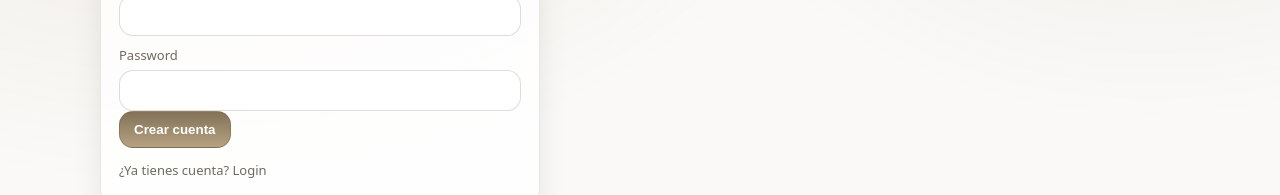
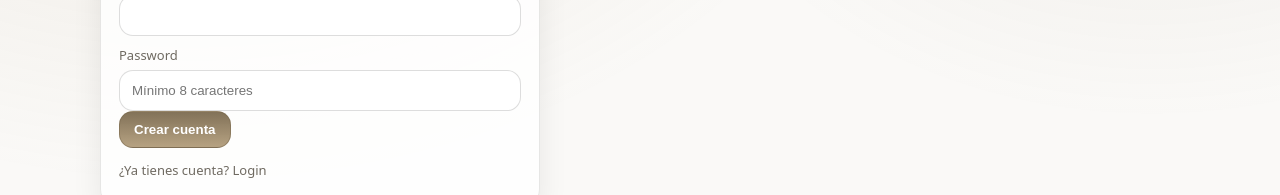
Before and after one commit to jehosafad/EntreMaletas, a React (Vite) app in the folder web/: page /register in a window 1280 px wide. Shown: the part 294-489 px from the top of the page. Built offline with nearby package versions, Linux system fonts and the light colour scheme.

Commit message:
fix(web): minLength y placeholder en register

```diff
--- a/web/src/pages/Register.jsx
+++ b/web/src/pages/Register.jsx
@@ -25,6 +25,8 @@ export default function Register() {
       <input
         className="input"
         type="password"
+        minLength={8}
+        placeholder="Mínimo 8 caracteres"
         value={password}
         onChange={(e) => setPassword(e.target.value)}
       />
```
